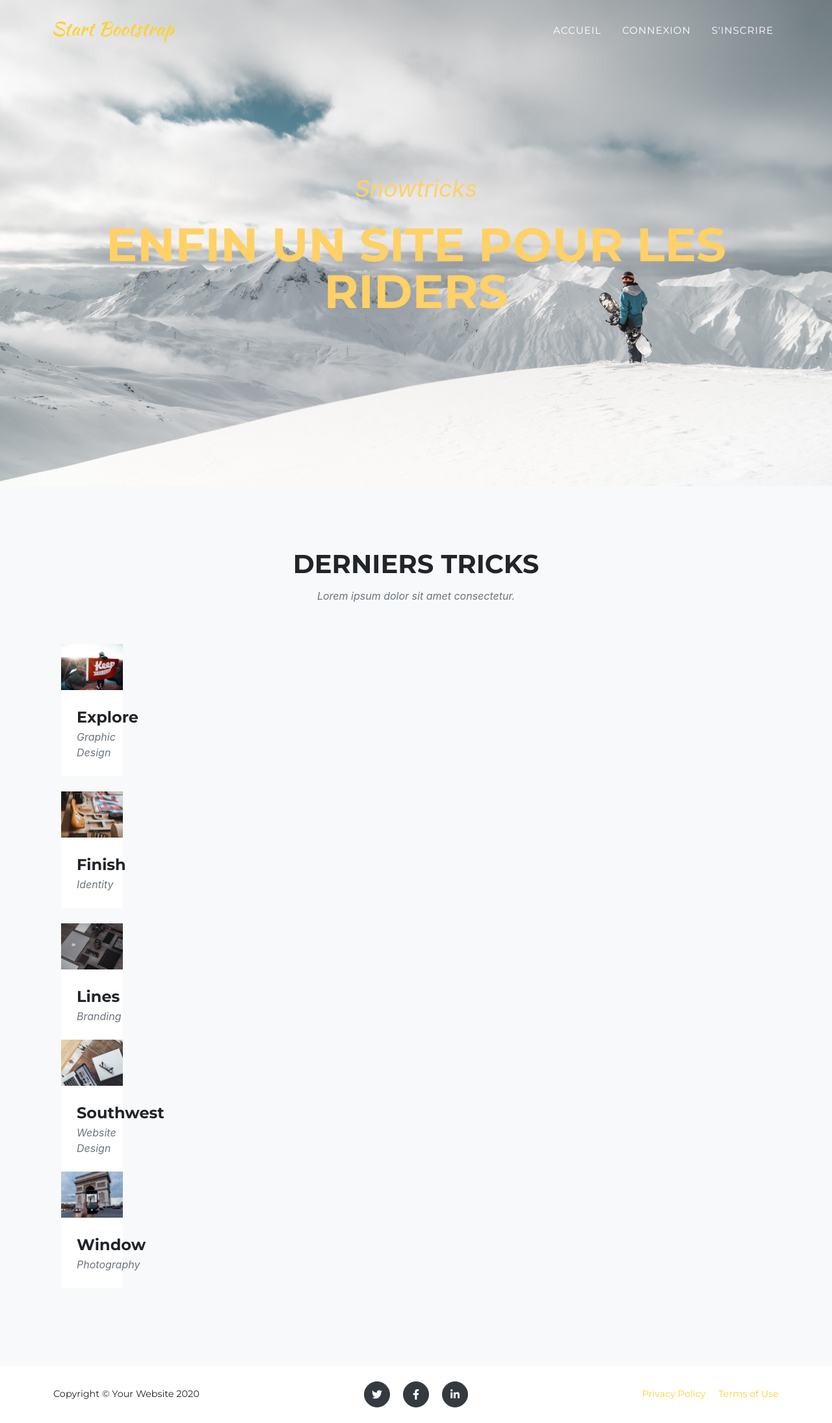
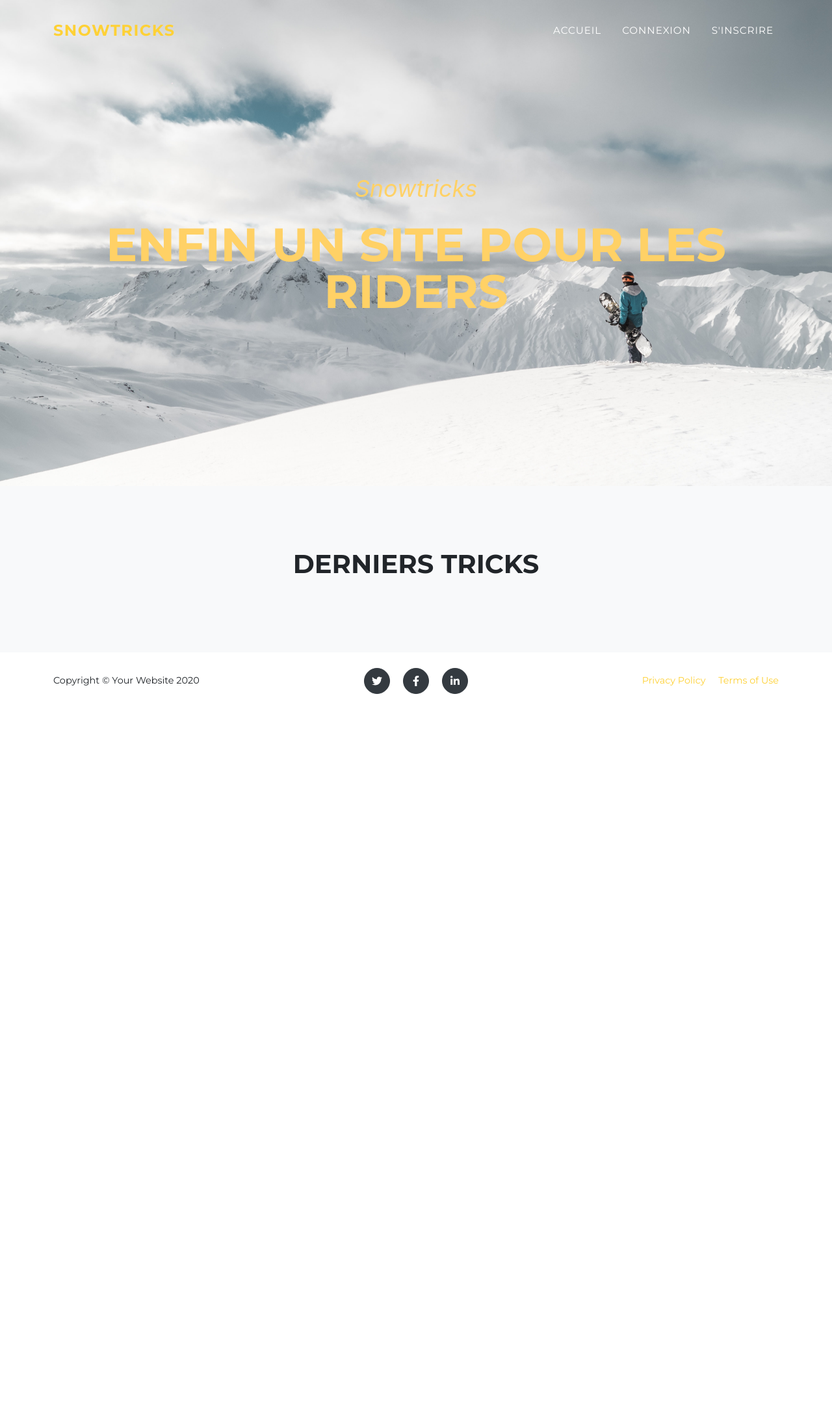
Before and after one commit to lima-fox/OC-projet6, a Symfony app: template templates/home.html.twig in a window 1280 px wide. Shown: the whole page at 65% size. After the commit the page ends 1068 px from the top, so only its background shows below. Run offline with Twig, Linux system fonts and the light colour scheme; the template is opened without the code that fills it, so the values that code supplies are empty; some libraries are stand-ins or nearby versions; some web fonts are replaced.

Commit message:
wip homepage

```diff
--- a/templates/base.html.twig
+++ b/templates/base.html.twig
@@ -21,7 +21,7 @@
         <!-- Navigation-->
         <nav class="navbar navbar-expand-lg navbar-dark fixed-top" id="mainNav">
             <div class="container">
-                <a class="navbar-brand js-scroll-trigger" href="#page-top"><img src="assets/img/navbar-logo.svg" alt="" /></a>
+                <a class="navbar-brand js-scroll-trigger" href="#page-top">Snowtricks</a>
                 <button class="navbar-toggler navbar-toggler-right" type="button" data-toggle="collapse" data-target="#navbarResponsive" aria-controls="navbarResponsive" aria-expanded="false" aria-label="Toggle navigation">
                     Menu
                     <i class="fas fa-bars ml-1"></i>
@@ -37,7 +37,6 @@
                         <li class="nav-item"><a class="nav-link js-scroll-trigger" href="/">Accueil</a></li>
                         <li class="nav-item"><a class="nav-link js-scroll-trigger" href="/logout">Déconnexion</a></li>
                         {% endif %}
-                        {{ dump(app.user) }}
                     </ul>
                 </div>
             </div>
--- a/templates/home.html.twig
+++ b/templates/home.html.twig
@@ -24,106 +24,31 @@
         <div class="container">
             <div class="text-center">
                 <h2 class="section-heading text-uppercase">Derniers tricks</h2>
-                <h3 class="section-subheading text-muted">Lorem ipsum dolor sit amet consectetur.</h3>
+                {# <h3 class="section-subheading text-muted">Lorem ipsum dolor sit amet consectetur.</h3> #}
             </div>
             <div class="row">
+                {% for trick in tricks %}
                 <div class="col-lg-4 col-sm-6 mb-4">
-                    {% for trick in tricks %}
                     <div class="portfolio-item">
-                        <a class="portfolio-link" data-toggle="modal" href="#portfolioModal1">
+                        <a class="portfolio-link" data-toggle="modal">
                             <div class="portfolio-hover">
                                 <div class="portfolio-hover-content"><i class="fas fa-plus fa-3x"></i></div>
                             </div>
                             <img class="img-fluid" src="{{ trick.getPhotos().first().path }}" alt="" />
                         </a>
                         <div class="portfolio-caption">
-                            <div class="portfolio-caption-heading">{{ trick.name }}</div>
-                           {#  <div class="portfolio-caption-subheading text-muted">Illustration</div>#}
+                            <div class="portfolio-caption-heading">{{ trick.name }}
+                                {% if app.user != null %}
+                                <i class="fas fa-pencil-alt"></i> |
+                                <i class="fas fa-trash-alt"></i>
+                                {% endif %}
+                            </div>
                         </div>
                     </div>
                 </div>
                 {% endfor %}
-                <div class="col-lg-4 col-sm-6 mb-4">
-                    <div class="portfolio-item">
-                        <a class="portfolio-link" data-toggle="modal" href="#portfolioModal2">
-                            <div class="portfolio-hover">
-                                <div class="portfolio-hover-content"><i class="fas fa-plus fa-3x"></i></div>
-                            </div>
-                            <img class="img-fluid" src="assets/img/portfolio/02-thumbnail.jpg" alt="" />
-                        </a>
-                        <div class="portfolio-caption">
-                            <div class="portfolio-caption-heading">Explore</div>
-                            <div class="portfolio-caption-subheading text-muted">Graphic Design</div>
-                        </div>
-                    </div>
-                </div>
-                <div class="col-lg-4 col-sm-6 mb-4">
-                    <div class="portfolio-item">
-                        <a class="portfolio-link" data-toggle="modal" href="#portfolioModal3">
-                            <div class="portfolio-hover">
-                                <div class="portfolio-hover-content"><i class="fas fa-plus fa-3x"></i></div>
-                            </div>
-                            <img class="img-fluid" src="assets/img/portfolio/03-thumbnail.jpg" alt="" />
-                        </a>
-                        <div class="portfolio-caption">
-                            <div class="portfolio-caption-heading">Finish</div>
-                            <div class="portfolio-caption-subheading text-muted">Identity</div>
-                        </div>
-                    </div>
-                </div>
-                <div class="col-lg-4 col-sm-6 mb-4 mb-lg-0">
-                    <div class="portfolio-item">
-                        <a class="portfolio-link" data-toggle="modal" href="#portfolioModal4">
-                            <div class="portfolio-hover">
-                                <div class="portfolio-hover-content"><i class="fas fa-plus fa-3x"></i></div>
-                            </div>
-                            <img class="img-fluid" src="assets/img/portfolio/04-thumbnail.jpg" alt="" />
-                        </a>
-                        <div class="portfolio-caption">
-                            <div class="portfolio-caption-heading">Lines</div>
-                            <div class="portfolio-caption-subheading text-muted">Branding</div>
-                        </div>
-                    </div>
-                </div>
-                <div class="col-lg-4 col-sm-6 mb-4 mb-sm-0">
-                    <div class="portfolio-item">
-                        <a class="portfolio-link" data-toggle="modal" href="#portfolioModal5">
-                            <div class="portfolio-hover">
-                                <div class="portfolio-hover-content"><i class="fas fa-plus fa-3x"></i></div>
-                            </div>
-                            <img class="img-fluid" src="assets/img/portfolio/05-thumbnail.jpg" alt="" />
-                        </a>
-                        <div class="portfolio-caption">
-                            <div class="portfolio-caption-heading">Southwest</div>
-                            <div class="portfolio-caption-subheading text-muted">Website Design</div>
-                        </div>
-                    </div>
-                </div>
-                <div class="col-lg-4 col-sm-6">
-                    <div class="portfolio-item">
-                        <a class="portfolio-link" data-toggle="modal" href="#portfolioModal6">
-                            <div class="portfolio-hover">
-                                <div class="portfolio-hover-content"><i class="fas fa-plus fa-3x"></i></div>
-                            </div>
-                            <img class="img-fluid" src="assets/img/portfolio/06-thumbnail.jpg" alt="" />
-                        </a>
-                        <div class="portfolio-caption">
-                            <div class="portfolio-caption-heading">Window</div>
-                            <div class="portfolio-caption-subheading text-muted">Photography</div>
-                        </div>
-                    </div>
-                </div>
             </div>
         </div>
     </section>
-    {# <div class="row">
-    {% for trick in tricks %}
-        <div class="col-md-3">
-                <img src="{{ trick.getPhotos().first().path }}">
-
-            <span>{{ trick.name }}</span>
-        </div>
-    {% endfor %}
-    </div> #}
 
 {% endblock %}
```
Also changed, not shown: public/css/styles.css, public/img_trick/4.jpg (added), public/img_trick/5.jpg (added), public/img_trick/6.jpg (added), public/img_trick/7.jpeg (added).
